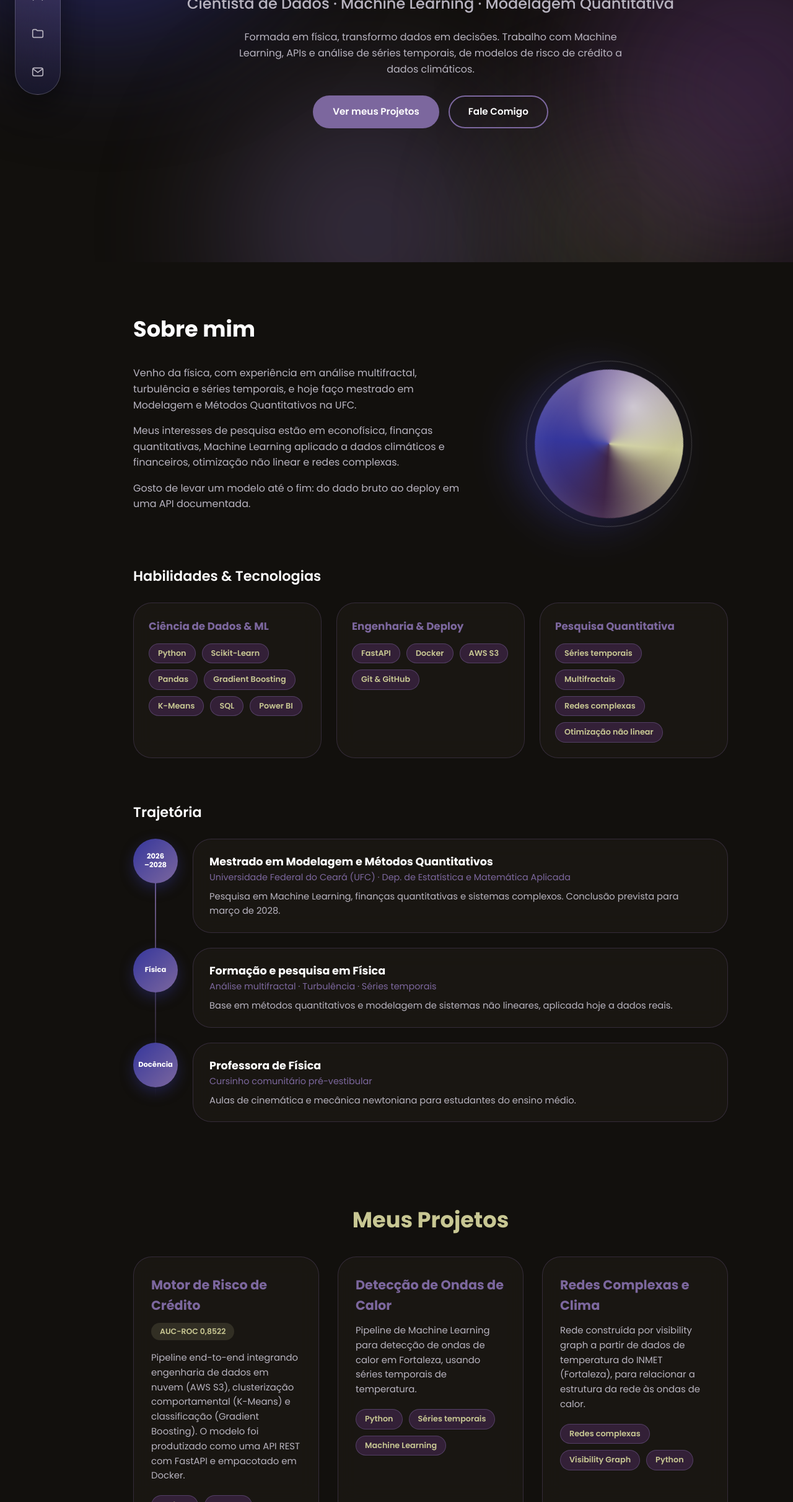
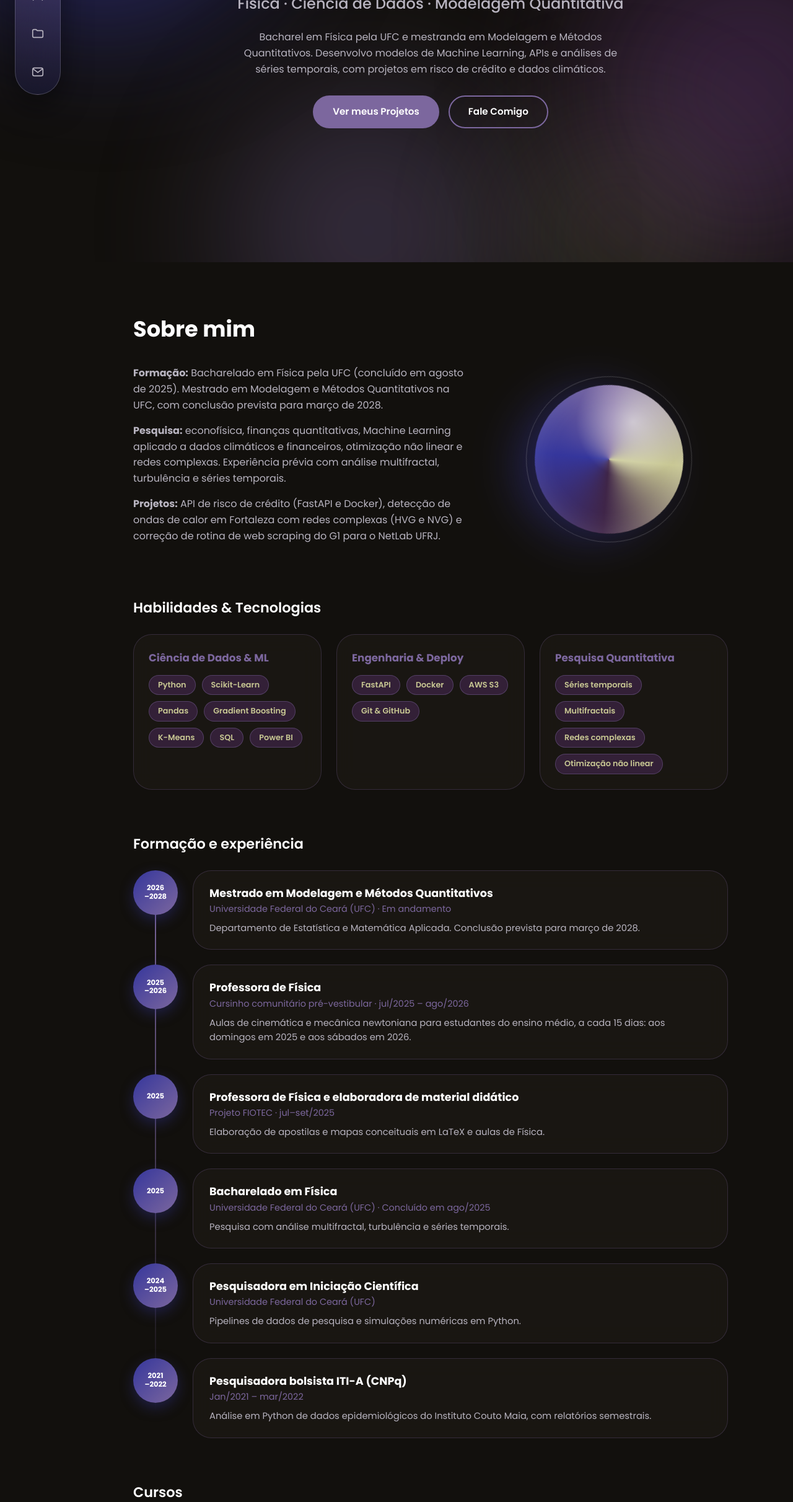
Before and after one commit to hellnM/hellnM.github.io, a plain HTML site: page index.html in a window 1280 px wide. Shown: the part 377-2800 px from the top of the page at 62% size. Drawn offline with Linux system fonts and the light colour scheme.

Commit message:
Revise portfolio content and contact information
Updated personal information, project descriptions, and contact details in the portfolio.

```diff
--- a/index.html
+++ b/index.html
@@ -646,11 +646,12 @@
         <!-- ================= HERO ================= -->
         <section class="hero" id="home">
             <span class="badge glass reveal">Mestranda em Modelagem e Métodos Quantitativos · UFC</span>
-            <h1 class="reveal">Olá! Eu sou <span>Hellen</span></h1>
-            <h2 class="reveal">Cientista de Dados · Machine Learning · Modelagem Quantitativa</h2>
+            <h1 class="reveal"><span>Hellen</span> de Andrade Moura</h1>
+            <h2 class="reveal">Física · Ciência de Dados · Modelagem Quantitativa</h2>
             <p class="lead reveal">
-                Formada em física, transformo dados em decisões. Trabalho com Machine Learning, APIs
-                e análise de séries temporais, de modelos de risco de crédito a dados climáticos.
+                Bacharel em Física pela UFC e mestranda em Modelagem e Métodos Quantitativos.
+                Desenvolvo modelos de Machine Learning, APIs e análises de séries temporais,
+                com projetos em risco de crédito e dados climáticos.
             </p>
             <div class="buttons reveal">
                 <a href="#projetos" class="btn btn-primary">Ver meus Projetos</a>
@@ -666,15 +667,18 @@
                 <div class="about-grid">
                     <div class="about-text reveal">
                         <p>
-                            Venho da física, com experiência em análise multifractal, turbulência e séries temporais,
-                            e hoje faço mestrado em Modelagem e Métodos Quantitativos na UFC.
+                            <strong>Formação:</strong> Bacharelado em Física pela UFC (concluído em agosto de 2025).
+                            Mestrado em Modelagem e Métodos Quantitativos na UFC, com conclusão prevista para março de 2028.
                         </p>
                         <p>
-                            Meus interesses de pesquisa estão em econofísica, finanças quantitativas, Machine Learning
-                            aplicado a dados climáticos e financeiros, otimização não linear e redes complexas.
+                            <strong>Pesquisa:</strong> econofísica, finanças quantitativas, Machine Learning aplicado a
+                            dados climáticos e financeiros, otimização não linear e redes complexas. Experiência prévia
+                            com análise multifractal, turbulência e séries temporais.
                         </p>
                         <p>
-                            Gosto de levar um modelo até o fim: do dado bruto ao deploy em uma API documentada.
+                            <strong>Projetos:</strong> API de risco de crédito (FastAPI e Docker), detecção de ondas de
+                            calor em Fortaleza com redes complexas (HVG e NVG) e correção de rotina de web scraping
+                            do G1 para o NetLab UFRJ.
                         </p>
                     </div>
                     <div class="orb-wrap reveal"><div class="orb" aria-hidden="true"></div></div>
@@ -714,32 +718,62 @@
                     </div>
                 </div>
 
-                <h3 class="sub-title reveal">Trajetória</h3>
+                <h3 class="sub-title reveal">Formação e experiência</h3>
                 <div class="timeline">
                     <div class="t-item reveal">
                         <div class="t-badge">2026<br>–2028</div>
                         <div class="t-card glass">
                             <h4>Mestrado em Modelagem e Métodos Quantitativos</h4>
-                            <div class="where">Universidade Federal do Ceará (UFC) · Dep. de Estatística e Matemática Aplicada</div>
-                            <p>Pesquisa em Machine Learning, finanças quantitativas e sistemas complexos. Conclusão prevista para março de 2028.</p>
+                            <div class="where">Universidade Federal do Ceará (UFC) · Em andamento</div>
+                            <p>Departamento de Estatística e Matemática Aplicada. Conclusão prevista para março de 2028.</p>
                         </div>
                     </div>
                     <div class="t-item reveal">
-                        <div class="t-badge">Física</div>
+                        <div class="t-badge">2025<br>–2026</div>
                         <div class="t-card glass">
-                            <h4>Formação e pesquisa em Física</h4>
-                            <div class="where">Análise multifractal · Turbulência · Séries temporais</div>
-                            <p>Base em métodos quantitativos e modelagem de sistemas não lineares, aplicada hoje a dados reais.</p>
+                            <h4>Professora de Física</h4>
+                            <div class="where">Cursinho comunitário pré-vestibular · jul/2025 – ago/2026</div>
+                            <p>Aulas de cinemática e mecânica newtoniana para estudantes do ensino médio, a cada 15 dias: aos domingos em 2025 e aos sábados em 2026.</p>
                         </div>
                     </div>
                     <div class="t-item reveal">
-                        <div class="t-badge">Docência</div>
+                        <div class="t-badge">2025</div>
                         <div class="t-card glass">
-                            <h4>Professora de Física</h4>
-                            <div class="where">Cursinho comunitário pré-vestibular</div>
-                            <p>Aulas de cinemática e mecânica newtoniana para estudantes do ensino médio.</p>
+                            <h4>Professora de Física e elaboradora de material didático</h4>
+                            <div class="where">Projeto FIOTEC · jul–set/2025</div>
+                            <p>Elaboração de apostilas e mapas conceituais em LaTeX e aulas de Física.</p>
                         </div>
                     </div>
+                    <div class="t-item reveal">
+                        <div class="t-badge">2025</div>
+                        <div class="t-card glass">
+                            <h4>Bacharelado em Física</h4>
+                            <div class="where">Universidade Federal do Ceará (UFC) · Concluído em ago/2025</div>
+                            <p>Pesquisa com análise multifractal, turbulência e séries temporais.</p>
+                        </div>
+                    </div>
+                    <div class="t-item reveal">
+                        <div class="t-badge">2024<br>–2025</div>
+                        <div class="t-card glass">
+                            <h4>Pesquisadora em Iniciação Científica</h4>
+                            <div class="where">Universidade Federal do Ceará (UFC)</div>
+                            <p>Pipelines de dados de pesquisa e simulações numéricas em Python.</p>
+                        </div>
+                    </div>
+                    <div class="t-item reveal">
+                        <div class="t-badge">2021<br>–2022</div>
+                        <div class="t-card glass">
+                            <h4>Pesquisadora bolsista ITI-A (CNPq)</h4>
+                            <div class="where">Jan/2021 – mar/2022</div>
+                            <p>Análise em Python de dados epidemiológicos do Instituto Couto Maia, com relatórios semestrais.</p>
+                        </div>
+                    </div>
+                </div>
+
+                <h3 class="sub-title reveal">Cursos</h3>
+                <div class="tags reveal">
+                    <span class="tag">Programa de Verão LNCC/MCTI · fev/2026</span>
+                    <span class="tag">Reinforcement Learning · DATA ICMC/USP · 2025</span>
                 </div>
             </div>
         </section>
@@ -766,39 +800,30 @@
 
                     <!-- PROJETO: ONDAS DE CALOR -->
                     <div class="card glass reveal">
-                        <h3>Detecção de Ondas de Calor</h3>
-                        <p>Pipeline de Machine Learning para detecção de ondas de calor em Fortaleza, usando séries temporais de temperatura.</p>
+                        <h3>Ondas de Calor com Redes Complexas</h3>
+                        <p>Séries temporais de temperatura do INMET modeladas como redes complexas com algoritmos de visibilidade (HVG e NVG), para detectar ondas de calor em Fortaleza-CE.</p>
                         <div class="tags">
                             <span class="tag">Python</span>
+                            <span class="tag">Jupyter</span>
+                            <span class="tag">Redes complexas</span>
+                            <span class="tag">HVG e NVG</span>
                             <span class="tag">Séries temporais</span>
-                            <span class="tag">Machine Learning</span>
                         </div>
-                        <!-- Troque "#" pelo link do repositório quando publicar -->
-                        <a href="#" class="btn btn-outline btn-sm">Em breve</a>
+                        <a href="https://github.com/hellnM/Ondas-de-Calor-e-VG" class="btn btn-primary btn-sm" target="_blank" rel="noopener">Ver Código</a>
                     </div>
 
-                    <!-- PROJETO: REDES COMPLEXAS -->
+                    <!-- PROJETO: NETLAB UFRJ -->
                     <div class="card glass reveal">
-                        <h3>Redes Complexas e Clima</h3>
-                        <p>Rede construída por visibility graph a partir de dados de temperatura do INMET (Fortaleza), para relacionar a estrutura da rede às ondas de calor.</p>
+                        <h3>Correção de Web Scraping (NetLab UFRJ)</h3>
+                        <p>Case técnico do processo seletivo do NetLab/UFRJ. A rotina de coleta do G1 (termo LGPD) falhava por 3 bugs de lógica e por renderização client-side. A extração foi migrada para a API JSON da própria busca, com circuit breaker, testes automatizados e avaliação de qualidade em amostra de 20 itens (1.209 registros coletados).</p>
                         <div class="tags">
-                            <span class="tag">Redes complexas</span>
-                            <span class="tag">Visibility Graph</span>
                             <span class="tag">Python</span>
+                            <span class="tag">Web scraping</span>
+                            <span class="tag">API JSON</span>
+                            <span class="tag">Testes automatizados</span>
+                            <span class="tag">Qualidade de dados</span>
                         </div>
-                        <a href="#" class="btn btn-outline btn-sm">Em breve</a>
-                    </div>
-
-                    <!-- PROJETO: TRADE SURVEILLANCE -->
-                    <div class="card glass reveal">
-                        <h3>Trade Surveillance &amp; Compliance</h3>
-                        <p>Análise de compliance e vigilância de negociações com dados públicos da B3, com consultas em SQL e dashboard em Power BI.</p>
-                        <div class="tags">
-                            <span class="tag">SQL</span>
-                            <span class="tag">Power BI</span>
-                            <span class="tag">Dados B3</span>
-                        </div>
-                        <a href="#" class="btn btn-outline btn-sm">Em breve</a>
+                        <a href="https://github.com/hellnM/2etapa_netlab-ufrj" class="btn btn-primary btn-sm" target="_blank" rel="noopener">Ver Código</a>
                     </div>
 
                 </div>
@@ -829,24 +854,30 @@
                     </form>
 
                     <div class="panel glass contact-info reveal">
-                        <h4>Aberta a novas oportunidades</h4>
+                        <h4>Contato</h4>
                         <p>
-                            Estou à procura de oportunidades em ciência de dados, Machine Learning e modelagem
-                            quantitativa. Se tiver um projeto, uma vaga ou quiser trocar ideias, fale comigo.
+                            Busco oportunidades em ciência de dados, Machine Learning e modelagem quantitativa.
                         </p>
                         <div class="socials">
-                            <!-- Troque os links pelos seus -->
                             <a class="social" href="https://github.com/hellnM" target="_blank" rel="noopener">
                                 <svg viewBox="0 0 24 24"><path d="M9 19c-4 1.2-4-2-6-2m12 4v-3.5c0-1 .1-1.4-.5-2 2.8-.3 5.5-1.4 5.5-6a4.6 4.6 0 0 0-1.3-3.2 4.2 4.2 0 0 0-.1-3.2s-1.1-.3-3.5 1.3a12 12 0 0 0-6.2 0C6.500 2.800 5.400 3.100 5.400 3.100a4.2 4.2 0 0 0-.1 3.200A4.600 4.600 0 0 0 4 9.500c0 4.600 2.700 5.700 5.500 6-.6.600-.6 1.200-.5 2V21"/></svg>
                                 GitHub
                             </a>
-                            <a class="social" href="https://www.linkedin.com/in/SEU-PERFIL" target="_blank" rel="noopener">
+                            <a class="social" href="https://www.linkedin.com/in/hellen-de-andrade-3aa0133b9" target="_blank" rel="noopener">
                                 <svg viewBox="0 0 24 24"><rect x="3" y="3" width="18" height="18" rx="4"/><path d="M8 11v5M8 8v.01M12 16v-5m0 2.500c0-1.400 1-2.500 2.500-2.500S17 12 17 13.500V16"/></svg>
                                 LinkedIn
                             </a>
-                            <a class="social" href="mailto:SEU-EMAIL@exemplo.com">
+                            <a class="social" href="http://lattes.cnpq.br/7314915508758409" target="_blank" rel="noopener">
+                                <svg viewBox="0 0 24 24"><path d="M2 9l10-5 10 5-10 5z"/><path d="M6 11.500V16c0 1.500 2.700 3 6 3s6-1.500 6-3v-4.500"/></svg>
+                                Lattes
+                            </a>
+                            <a class="social" href="mailto:hellenmoura@fisica.ufc.br">
                                 <svg viewBox="0 0 24 24"><rect x="3" y="5" width="18" height="14" rx="3"/><path d="m4 7 8 6 8-6"/></svg>
-                                E-mail
+                                hellenmoura@fisica.ufc.br
+                            </a>
+                            <a class="social" href="mailto:h.deandrademoura@gmail.com">
+                                <svg viewBox="0 0 24 24"><rect x="3" y="5" width="18" height="14" rx="3"/><path d="m4 7 8 6 8-6"/></svg>
+                                h.deandrademoura@gmail.com
                             </a>
                         </div>
                     </div>
@@ -892,8 +923,7 @@
             const email = document.getElementById('email').value;
             const msg = document.getElementById('msg').value;
             const corpo = `${msg}\n\n— ${nome} (${email})`;
-            // Troque pelo seu e-mail
-            window.location.href = 'mailto:SEU-EMAIL@exemplo.com'
+            window.location.href = 'mailto:h.deandrademoura@gmail.com'
                 + '?subject=' + encodeURIComponent('Contato pelo portfólio')
                 + '&body=' + encodeURIComponent(corpo);
         });
```
